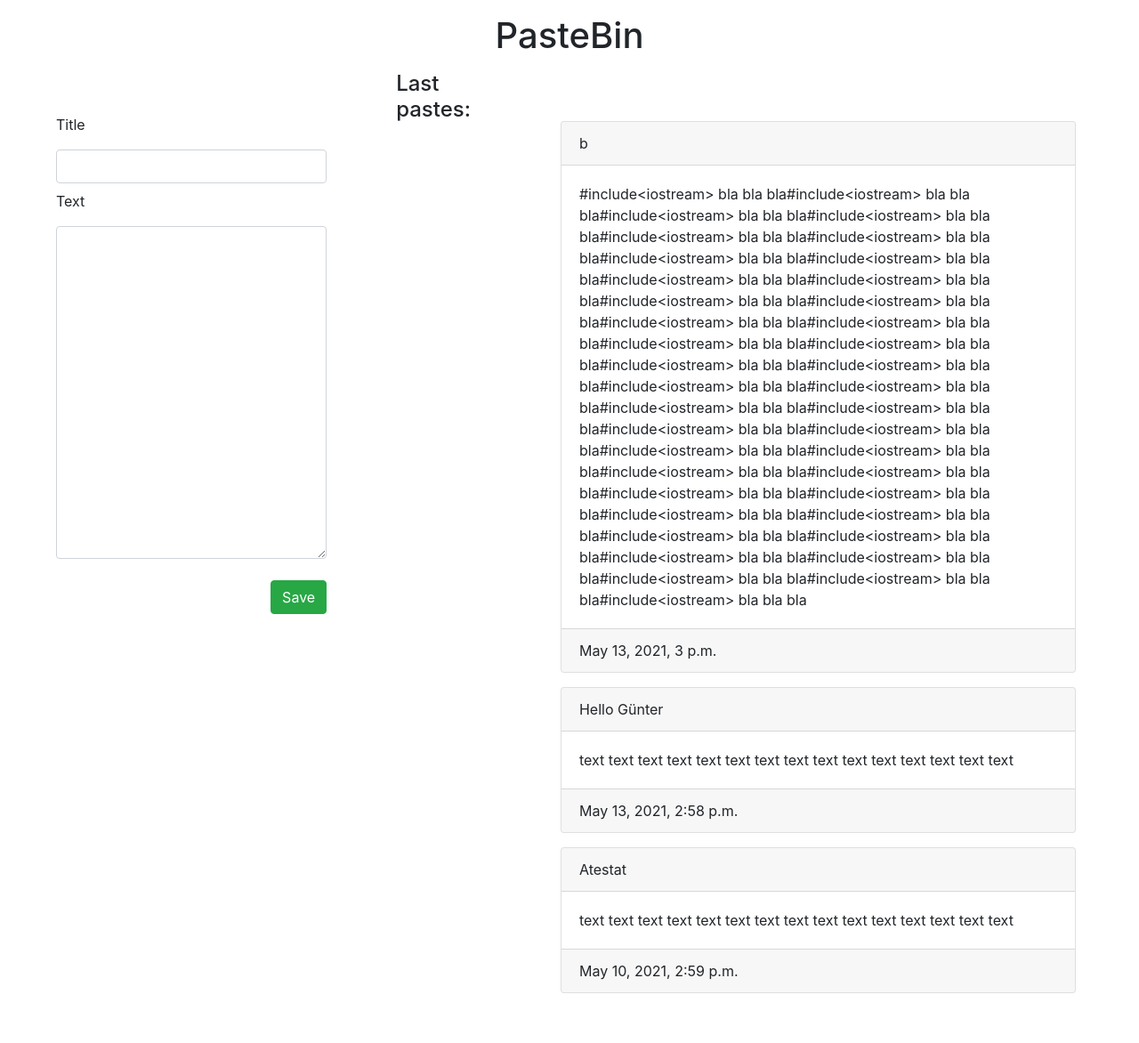
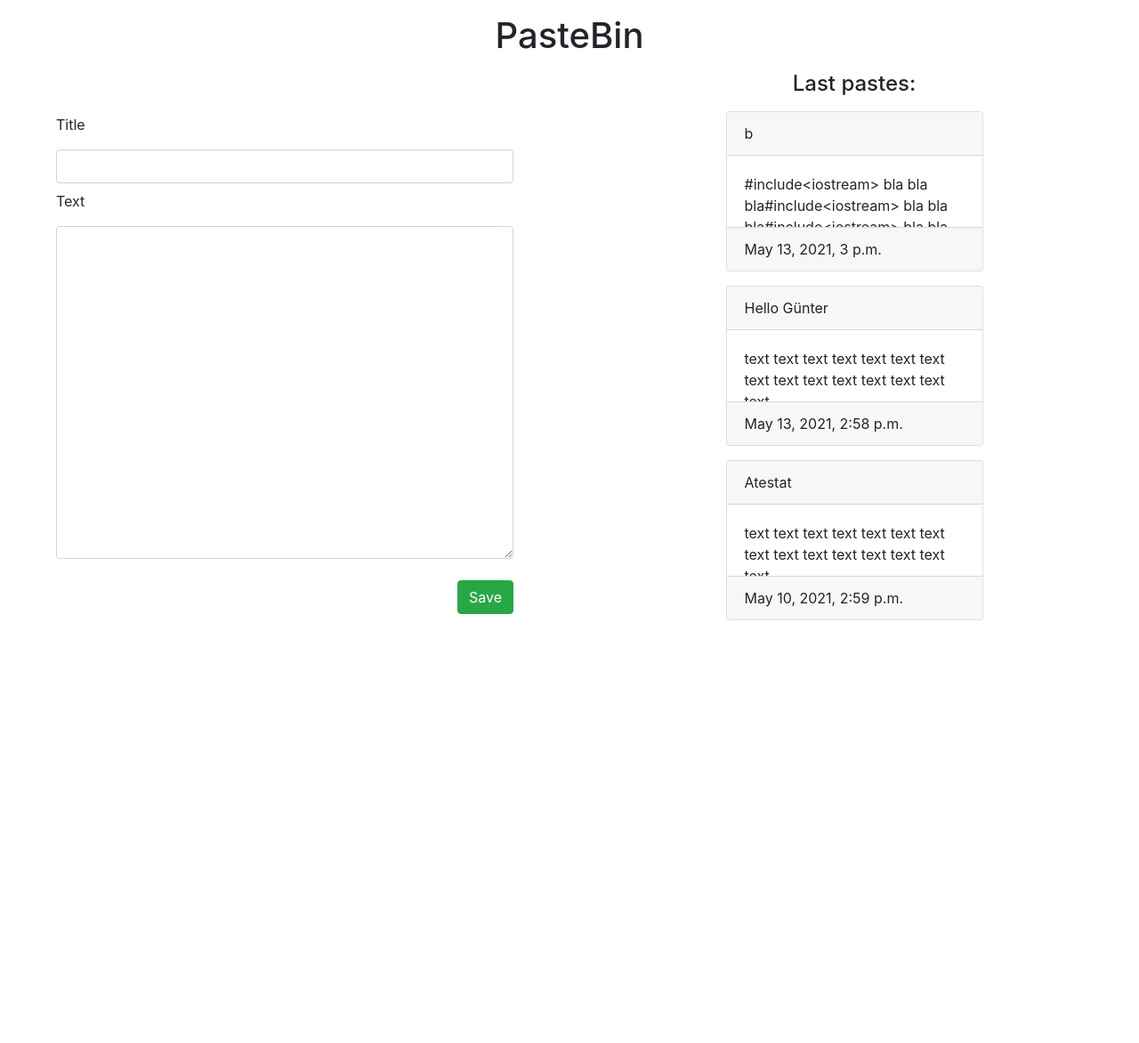
Before and after one commit to mirtleonard/Pastebin, a Django app: page / in a window 1280 px wide. Shown: the whole page at 89% size. After the commit the page ends 697 px from the top, so only its background shows below. Run offline with Django 3.2, Linux system fonts and the light colour scheme; data comes from the database, SQL or seed files in the repository; some libraries are stand-ins or nearby versions.

Commit message:
I adjusted the frontend

```diff
--- a/templates/PasteBin/index.html
+++ b/templates/PasteBin/index.html
@@ -17,13 +17,14 @@
       </div>
     </div>
     <div class="container d-flex justify-content-center">
-        <h4>Last pastes:</h4>
-        <div class="d-flex flex-column m-5" style="width : 40rem;">
+      <div style="width : 50%">
+        <h4 style="text-align: center"> Last pastes:</h4>
+        <div class="d-flex flex-column" style="overflow-x : auto; max-height : 50 vh">
           {% if latestPasteList %}
           {% for paste in latestPasteList%}
-          <div class="card m-2" style="">
+          <div class="card m-2">
             <div class="card-header">{{paste.title}}</div>
-            <div data-offset="50" class="card-body">{{paste.text}}</div>
+            <div data-offset="50" class="card-body" style="overflow-x : auto; max-height : 10vh ">{{paste.text}}</div>
             <div class="card-footer">{{paste.date}}</div>
           </div>
           {%endfor%}
@@ -32,6 +33,7 @@
           {% endif %}
         </div>
       </div>
+    </div>
 
   </div>
 </div>
```
Lines whose indentation alone changed are shown as unchanged.
